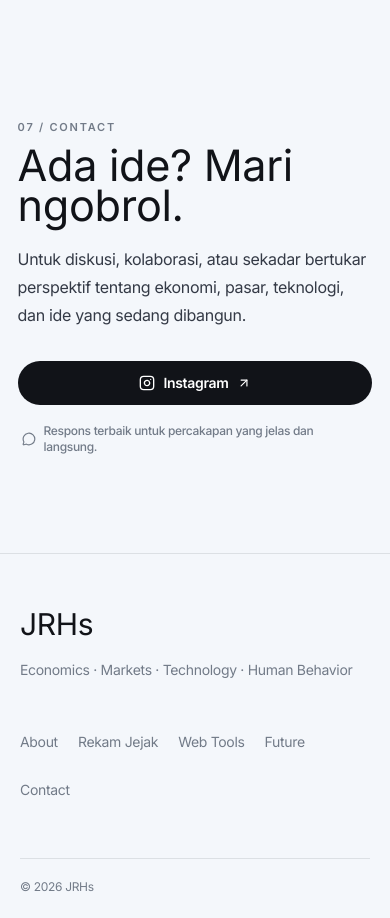
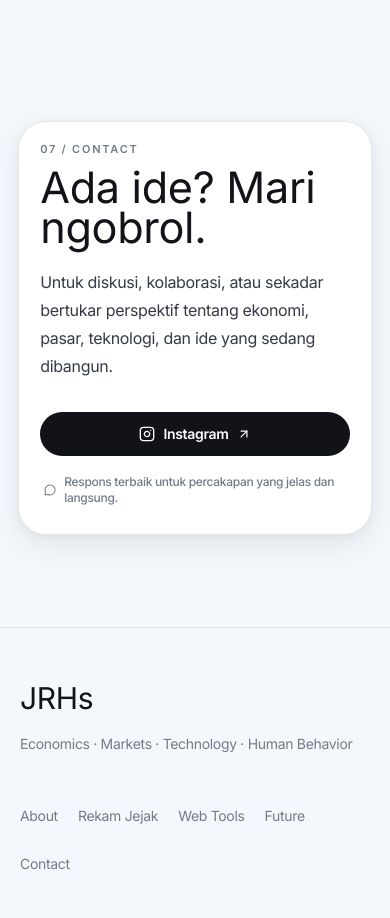
Before and after one commit to LionerHakim/JRHs, a React (Vite) app: page / in a window 390 px wide. Shown: the part 6060-6978 px from the top of the page. Built offline with nearby package versions, Linux system fonts and the light colour scheme; no server answers.

Commit message:
finish global visual system and resilient component styles

```diff
--- a/src/index.css
+++ b/src/index.css
@@ -140,6 +140,8 @@ button:focus-visible, a:focus-visible, input:focus-visible, select:focus-visible
 .timeline-activity p { margin: .45rem 0 0; color: var(--color-text); font-size: 14px; line-height: 1.4; }
 .project-card { padding: 1.25rem; }
 
+.contact-panel { border: 1px solid var(--color-line); border-radius: 28px; background: var(--color-surface-raised); padding: clamp(1.35rem, 4vw, 2.5rem); box-shadow: var(--shadow-soft); }
+
 .music-player-pill { display: inline-flex; max-width: min(18rem, 56vw); min-height: 42px; align-items: center; gap: 2px; border: 1px solid var(--color-line); border-radius: 999px; background: var(--color-control); padding: 2px; color: var(--color-ink); box-shadow: var(--shadow-soft); }
 .music-player-button, .music-player-next, .music-player-close, .music-player-action { display: inline-flex; min-height: 36px; min-width: 36px; align-items: center; justify-content: center; border: 0; border-radius: 999px; background: transparent; color: var(--color-muted); transition: transform 160ms ease, background-color 160ms ease, color 160ms ease; }
 .music-player-button { background: var(--color-ink); color: var(--color-paper); }
```
